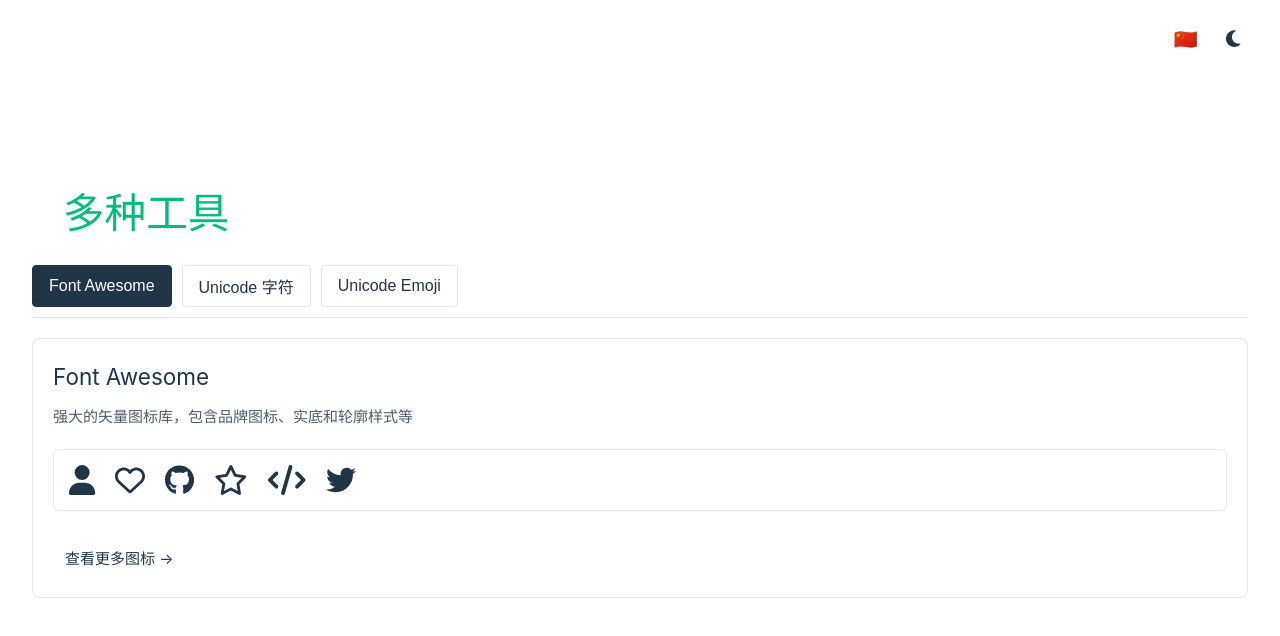
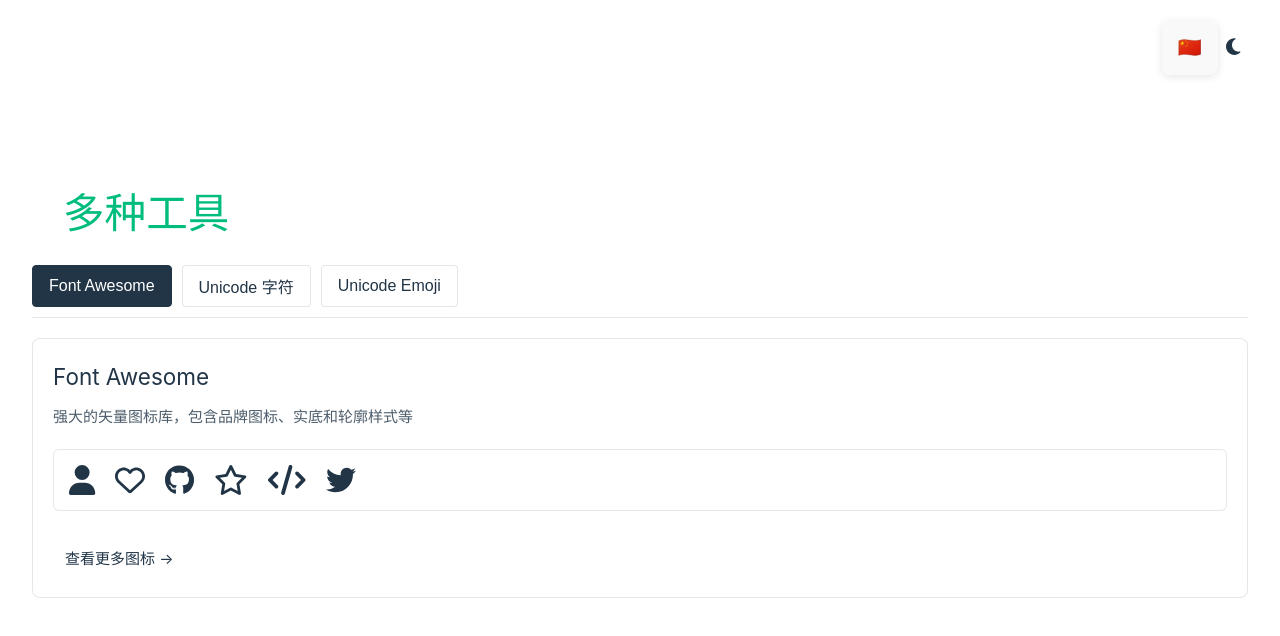
Before and after one commit to getofferhelp/vue-demo, a Vue app: page / in a window 1280 px wide. Shown: the top 636 px of the page. Built offline with nearby package versions, Linux system fonts and the light colour scheme; the HTML template or start-up script is replaced by a standard one.

Commit message:
Revert "5"
This reverts commit 0cd4cfd7aa6d5bf08fd685306f200064362c77e0.

```diff
--- a/src/App.vue
+++ b/src/App.vue
@@ -159,10 +159,14 @@
   z-index: 1000;
 }
 
-.global-controls {
+.global-controls > div {
   display: flex;
   align-items: center;
   gap: 12px;
+  padding: 8px;
+  background: var(--color-background-soft);
+  border-radius: 8px;
+  box-shadow: 0 2px 8px rgba(0, 0, 0, 0.1);
 }
 
 .language-btn {
--- a/src/components/HelloWorld.vue
+++ b/src/components/HelloWorld.vue
@@ -30,15 +30,4 @@
     text-align: left;
   }
 }
-
-/* 添加链接样式 */
-.green {
-  text-decoration: none;
-  color: hsla(160, 100%, 37%, 1);
-  transition: 0.4s;
-}
-
-.green:hover {
-  background-color: hsla(160, 100%, 37%, 0.2);
-}
 </style>
```
